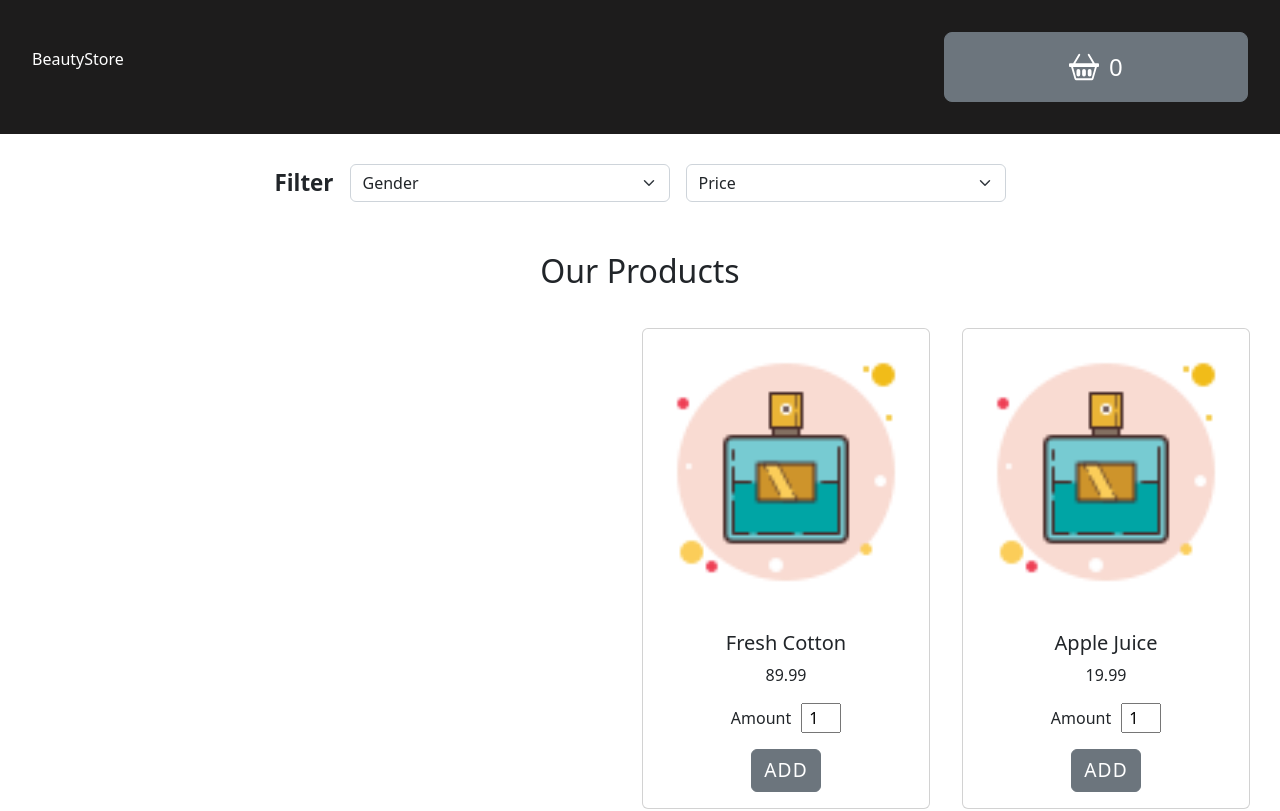
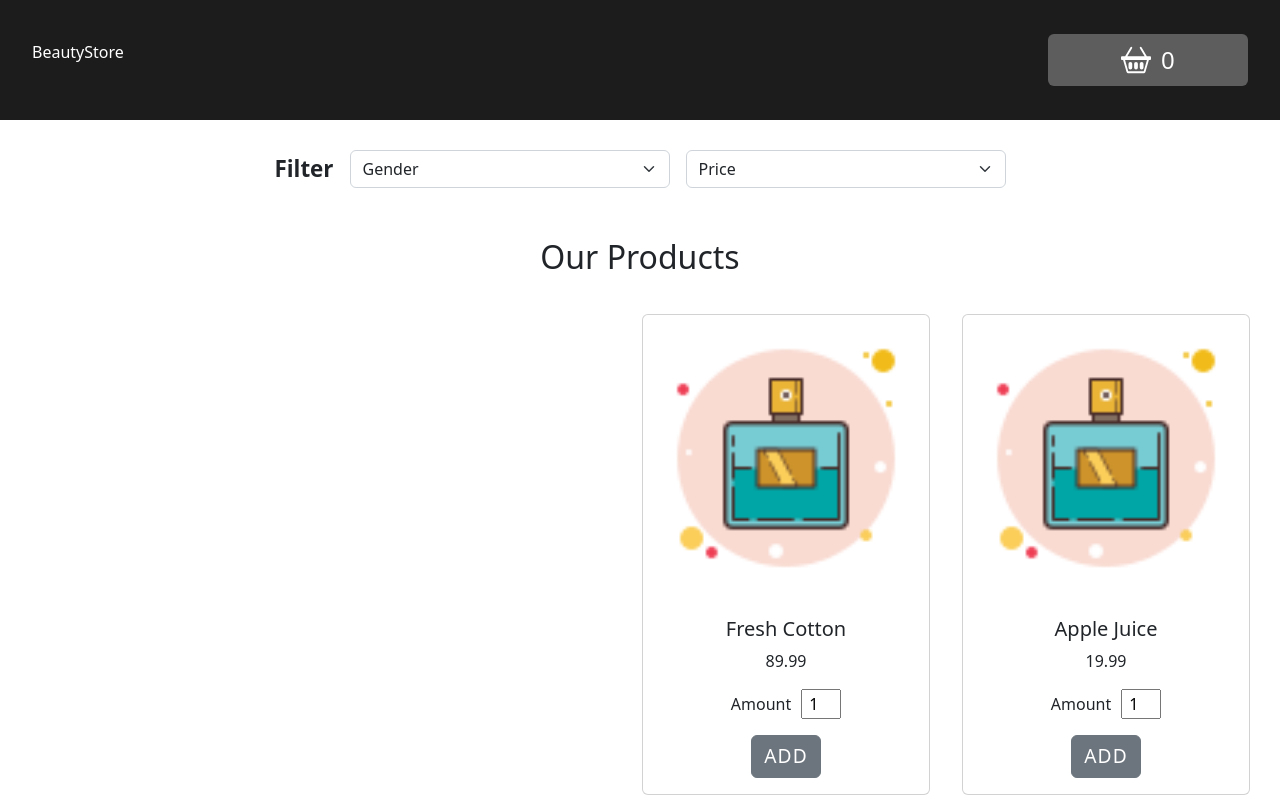
Before and after one commit to domdzia/beauty-products-one-page-store, a React (Create React App) app: page / in a window 1280 px wide. Shown: the top 811 px of the page. Built offline with nearby package versions, Linux system fonts and the light colour scheme.

Commit message:
change cart button styles

```diff
--- a/src/components/Header/HeaderCartButton.js
+++ b/src/components/Header/HeaderCartButton.js
@@ -13,13 +13,7 @@ const HeaderCartButton = (props) => {
 
   return (
     <React.Fragment>
-      <Button
-        className="w-25 p-3 d-flex justify-content-center"
-        variant="secondary"
-        type="button"
-        size="lg"
-        onClick={props.onClick}
-      >
+      <Button className={classes.button} type="button" onClick={props.onClick}>
         <img src={svg} alt="cart" className={classes.logo}></img>
         <p className={classes.number}>{sumValues}</p>
       </Button>
--- a/src/components/Header/HeaderCartButton.module.css
+++ b/src/components/Header/HeaderCartButton.module.css
@@ -7,3 +7,17 @@
   margin: auto 0;
   font-size: 1.5rem;
 }
+
+.button {
+  display: flex;
+  justify-content: center;
+  padding: 0.5rem;
+  min-width: 200px;
+  background-color: rgba(192, 190, 190, 0.399);
+  border: none;
+  transition: all 0.5s;
+}
+
+.button:hover {
+  background-color: rgba(192, 190, 190, 0.71);
+}
```
